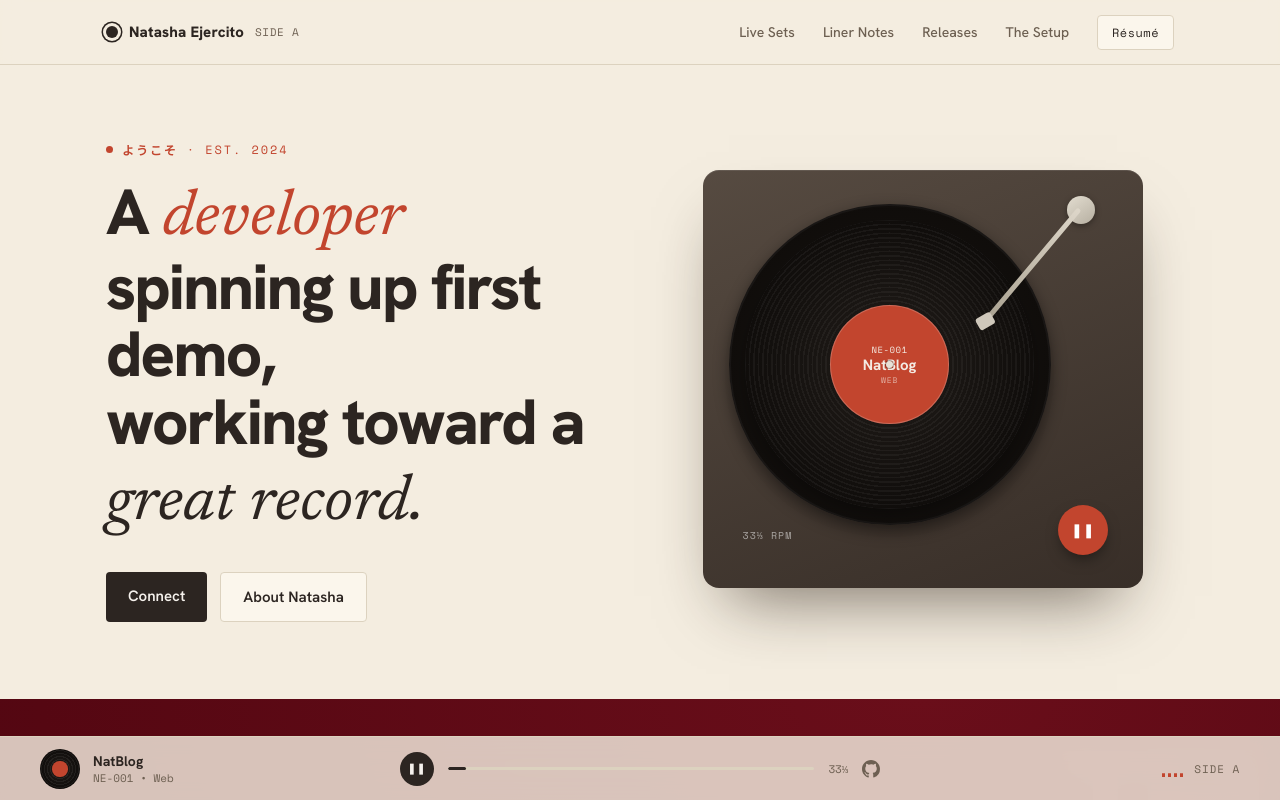
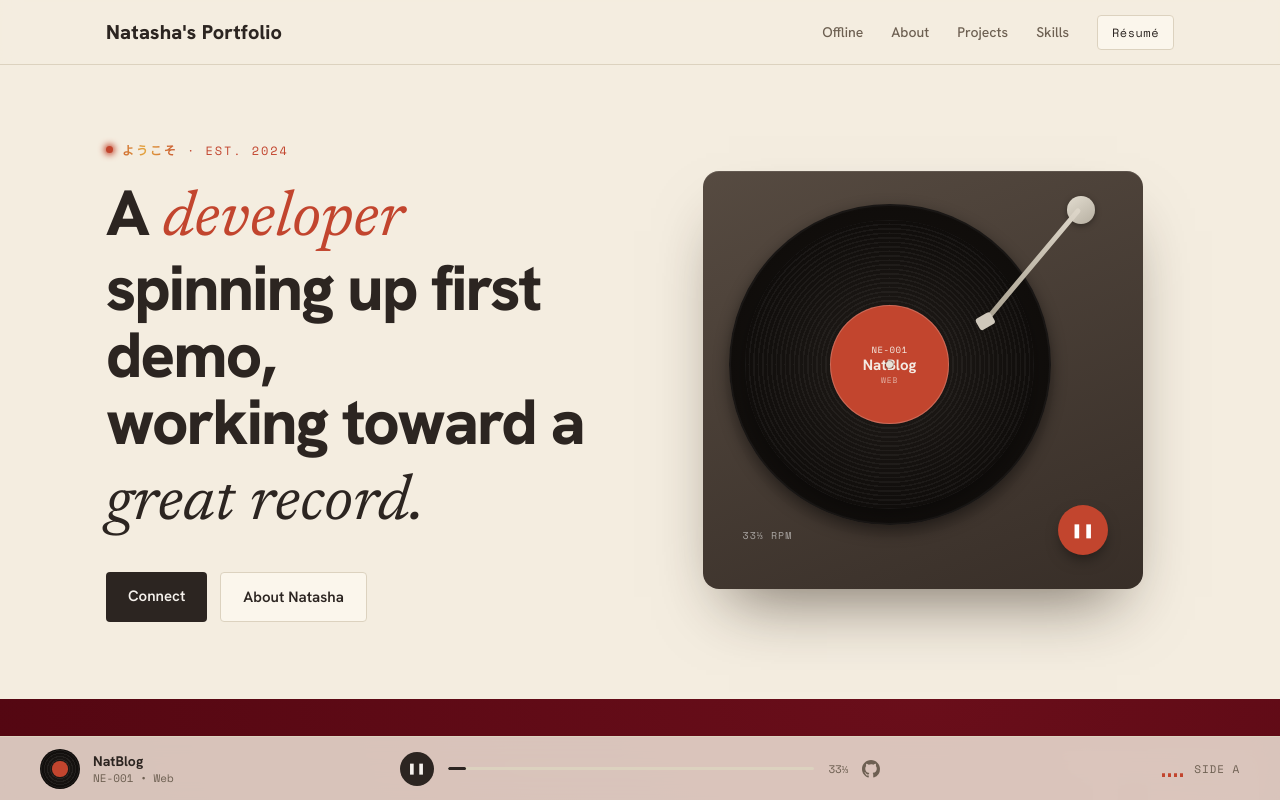
Before and after one commit to natashaejercito/natasha-portfolio2.0, a Next.js app: page / in a window 1280 px wide. Shown: the top 800 px of the page. Built offline with nearby package versions, Linux system fonts and the light colour scheme.

Commit message:
add animations for text shine and dot glow; update Hero and Nav components for improved styling

```diff
--- a/app/components/Hero.tsx
+++ b/app/components/Hero.tsx
@@ -25,8 +25,18 @@ export default function Hero({ spinning, onToggleSpin, np }: HeroProps) {
             fontFamily: "'Space Mono', monospace", fontSize: 12,
             letterSpacing: '0.16em', color: 'var(--accent)', textTransform: 'uppercase',
           }}>
-            <span style={{ width: 7, height: 7, borderRadius: '50%', background: 'var(--accent)' }} />
-            <span style={{ fontFamily: "'Shippori Mincho', serif", fontWeight: 600 }}>ようこそ</span> · EST. 2024
+            <span style={{ width: 7, height: 7, borderRadius: '50%', background: 'var(--accent)', animation: 'dot-glow 2.6s ease-in-out infinite' }} />
+            <span style={{
+              backgroundImage: 'linear-gradient(90deg, var(--accent) 0%, var(--accent) 38%, var(--gold) 50%, var(--accent) 62%, var(--accent) 100%)',
+              backgroundSize: '200% auto',
+              color: 'transparent',
+              WebkitBackgroundClip: 'text',
+              backgroundClip: 'text',
+              WebkitTextFillColor: 'transparent',
+              animation: 'text-shine 2.6s linear infinite',
+            }}>
+              <span style={{ fontFamily: "'Shippori Mincho', serif", fontWeight: 600 }}>ようこそ</span> · EST. 2024
+            </span>
           </div>
           <h1 className="hero-h1">
             A <span style={{ color: 'var(--accent)', fontFamily: 'Newsreader, serif', fontWeight: 400, fontStyle: 'italic', letterSpacing: 0 }}>developer </span><br className="hero-break" />spinning up first demo,<br className="hero-break" />working toward a{' '}
--- a/app/components/Nav.tsx
+++ b/app/components/Nav.tsx
@@ -5,10 +5,10 @@ import { PaletteName, PALETTES } from '../data';
 const PALETTE_NAMES: PaletteName[] = ['Warm Wax', 'Midnight Press', 'Cool Mint'];
 
 const NAV_LINKS: [string, string][] = [
-  ['#live', 'Live Sets'],
-  ['#about', 'Liner Notes'],
-  ['#work', 'Releases'],
-  ['#setup', 'The Setup'],
+  ['#live', 'Offline'],
+  ['#about', 'About'],
+  ['#work', 'Projects'],
+  ['#setup', 'Skills'],
 ];
 
 interface NavProps {
@@ -82,9 +82,7 @@ export default function Nav({ palette, onPaletteChange }: NavProps) {
           justifyContent: 'space-between', gap: 16,
         }}>
           <a href="#top" style={{ display: 'flex', alignItems: 'center', gap: 11, textDecoration: 'none', color: 'inherit', flex: '0 0 auto' }}>
-            <span style={{ width: 12, height: 12, borderRadius: '50%', background: 'var(--ink)', boxShadow: '0 0 0 3px var(--bg), 0 0 0 4.5px var(--ink)' }} />
-            <span style={{ fontWeight: 800, letterSpacing: '0.01em', fontSize: 15 }}>Natasha Ejercito</span>
-            <span style={{ fontFamily: "'Space Mono', monospace", fontSize: 11, color: 'var(--muted)', letterSpacing: '0.06em' }}>SIDE A</span>
+            <span style={{ fontWeight: 800, letterSpacing: '0.01em', fontSize: 20 }}>Natasha's Portfolio</span>
           </a>
 
           {/* Desktop links */}
--- a/app/globals.css
+++ b/app/globals.css
@@ -88,6 +88,16 @@ a {
 @keyframes blink {
   0%, 100% { opacity: 1; }
   50% { opacity: 0.3; }
+}
+
+@keyframes text-shine {
+  from { background-position: 200% center; }
+  to { background-position: 0% center; }
+}
+
+@keyframes dot-glow {
+  0%, 100% { box-shadow: 0 0 0 0 var(--accent); }
+  50% { box-shadow: 0 0 7px 2px var(--accent); }
 }
 
 /* Hero responsive */
```
Also changed, not shown: 1 other file (tests, documents, lock files or other folders).
